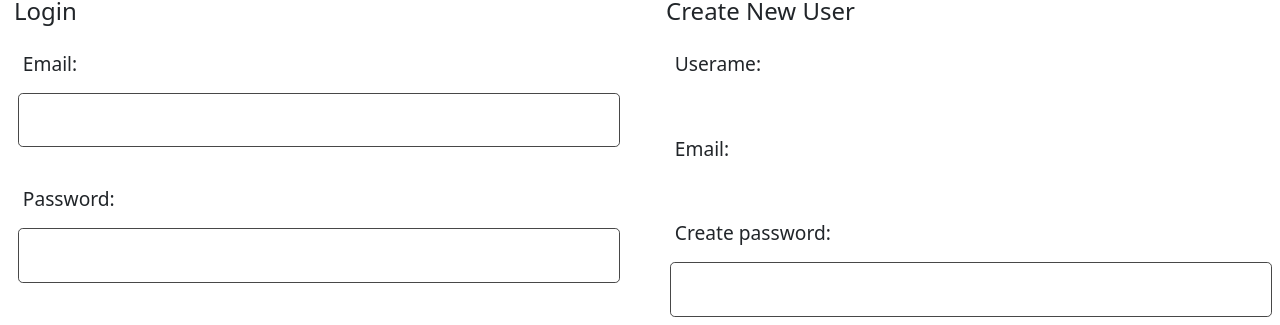
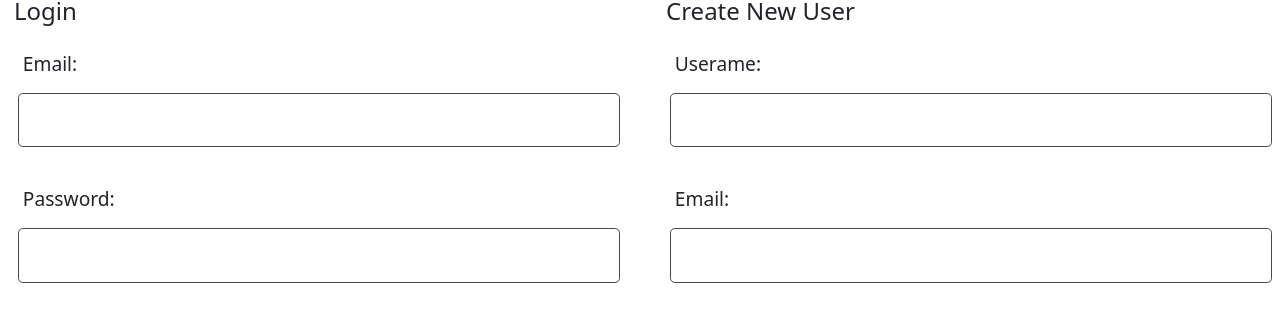
Before and after one commit to walkerjezek/VentureOLD, a React (Create React App) app in the folder client/: page / in a window 1280 px wide. Shown: the part 319-644 px from the top of the page. Built offline with nearby package versions, Linux system fonts and the light colour scheme.

Commit message:
fixed text box for sign in

```diff
--- a/client/src/pages/Home.js
+++ b/client/src/pages/Home.js
@@ -90,13 +90,13 @@ const handleSubmit = async e => {
             <div className="form-group p-1">
                 <label htmlFor="username-create">Userame:</label>
                 <br />
-                <input className="form-input1" type="text" id="create1" />
+                <input className="form-input" type="text" id="create1" />
             </div>
 
             <div className="form-group p-1">
                 <label htmlFor="email-create">Email:</label>
                 <br />
-                <input className="form-input2" type="text" id="create2" />
+                <input className="form-input" type="text" id="create2" />
             </div>
 
             <div className="form-group p-1">
```
Also changed, not shown: 1 other file (tests, documents, lock files or other folders).
